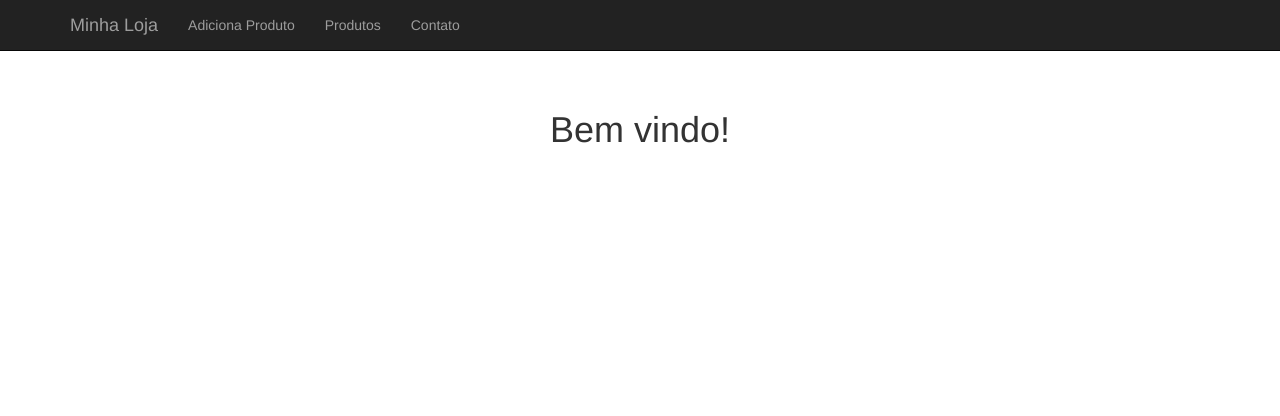
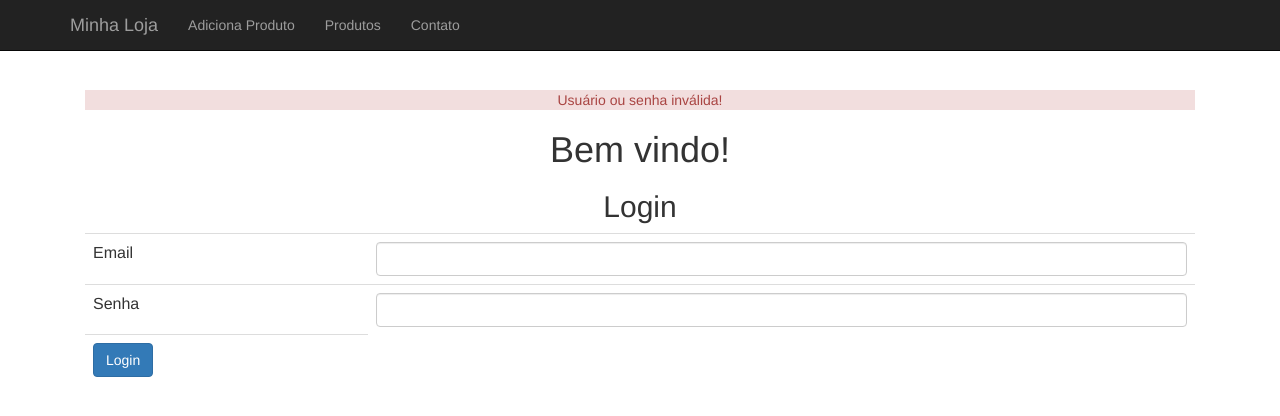
Before and after one commit to DouglasO-R/PhpMysql, a PHP site: page /index.php?login=0 in a window 1280 px wide. Shown: the top 416 px of the page. Run offline with PHP 8.4, Linux system fonts and the light colour scheme.

Commit message:
adicionando login

```diff
--- a/index.php
+++ b/index.php
@@ -1,9 +1,36 @@
 <?php
 include_once "cabecalho.php";
+
+    if(isset($_GET["login"]) && $_GET["login"] == true){
 ?>
-
+    <p class="alert-success">Logado com sucesso!</p>
+<?php
+    }
+?>
+<?php
+    if(isset($_GET["login"]) && $_GET["login"]==false) {
+?>
+    <p class="alert-danger">Usuário ou senha inválida!</p>
+<?php
+    }
+?>
 <h1>Bem vindo!</h1>
-
+<h2>Login</h2>
+            <form action="login.php" method="post">
+            <table class="table">
+                <tr>
+                    <td>Email</td>
+                    <td><input class="form-control" type="email" name="email"></td>
+                </tr>
+                <tr>
+                    <td>Senha</td>
+                    <td><input class="form-control" type="password" name="senha"></td>
+                </tr>
+                <tr>
+                    <td><button type="submit" class="btn btn-primary">Login</button></td>
+                </tr>
+            </table>
+            </form>
 
 <?php
 include_once "rodape.php";
```
Also changed, not shown: banco-usuarios.php (added, +10 -0 lines), login.php (added, +14 -0 lines).
